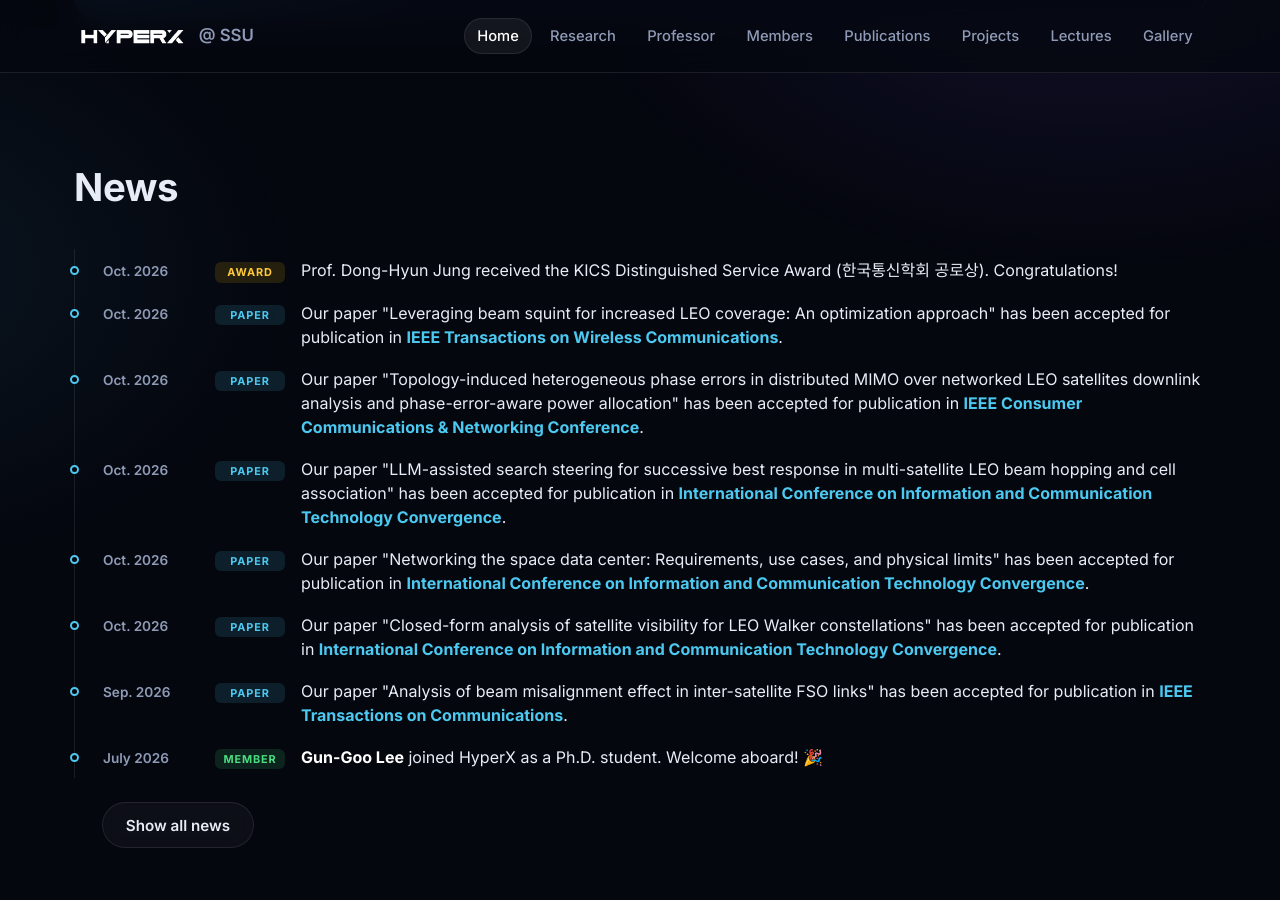
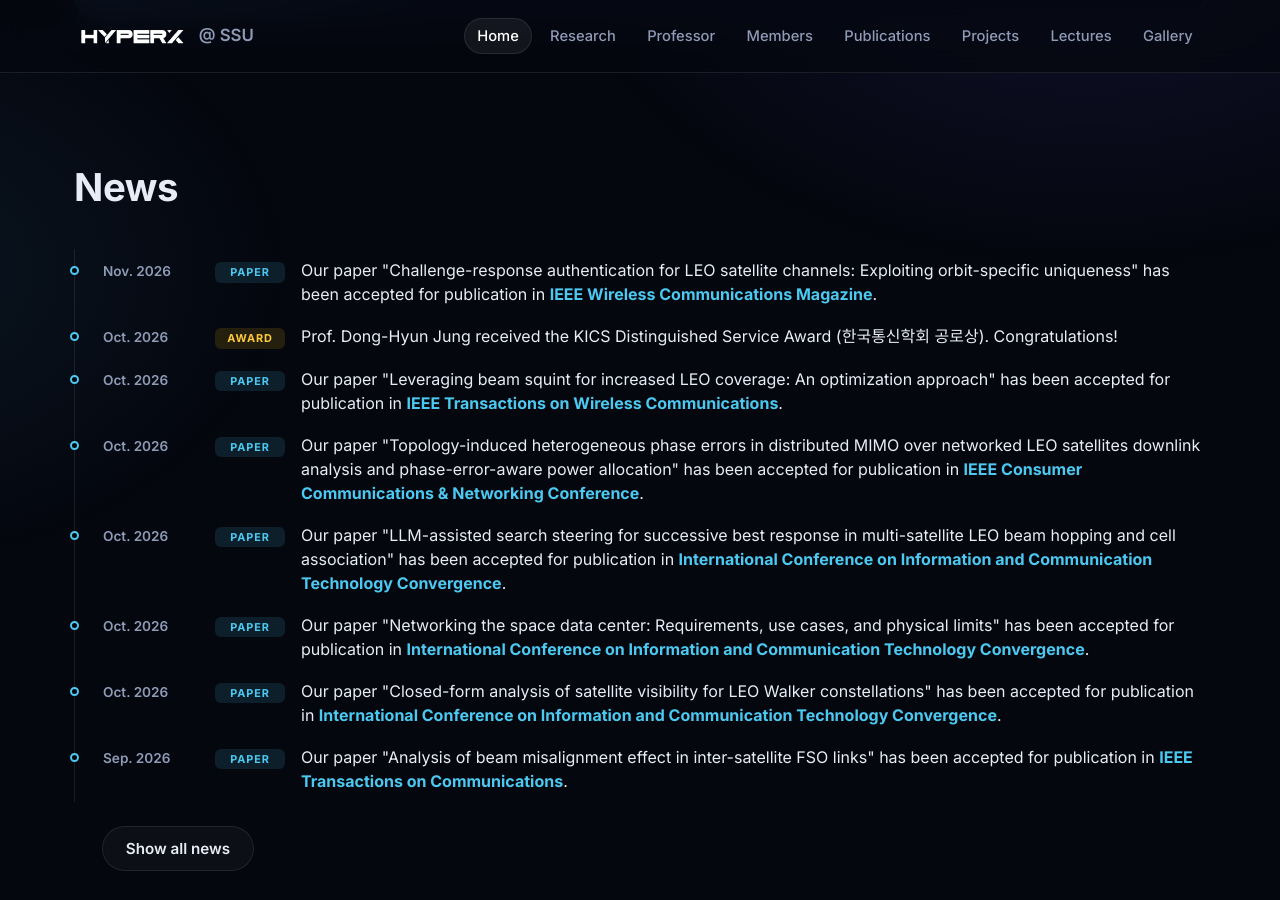
Before and after one commit to hyperx-web/hyperx, a Jekyll site: the page built from index.html, in a window 1280 px wide and 900 px high, scrolled down 2284 px. Built offline with Jekyll 4.4.1, drawn with Linux system fonts in a browser that asks for light colours; some web fonts are replaced.

Commit message:
WCM challenge-response paper accepted
Co-Authored-By: Claude Opus 5.5 <noreply@anthropic.com>

```diff
--- a/_data/news.yml
+++ b/_data/news.yml
@@ -1,5 +1,8 @@
 # 최신 소식 — 맨 위에 새 항목을 추가하세요.
 # type: paper | award | lab | member
+- date: "Nov. 2026"
+  type: paper
+  text: 'Our paper "Challenge-response authentication for LEO satellite channels: Exploiting orbit-specific uniqueness" has been accepted for publication in <em>IEEE Wireless Communications Magazine</em>.'
 - date: "Oct. 2026"
   type: award
   text: 'Prof. Dong-Hyun Jung received the KICS Distinguished Service Award (한국통신학회 공로상). Congratulations!'
--- a/_data/publications.yml
+++ b/_data/publications.yml
@@ -37,15 +37,15 @@
       title: "Joint rate and power allocation for secrecy in artificial noise-aided ambient IoT networks"
       venue: "submitted to IEEE Communications Letters, Apr. 2026"
       research: none   # Research 페이지 추천에서 제외
-    - authors: "J. Lee, S. Tomasin, and D.-H. Jung*"
-      title: "Challenge-response authentication for LEO satellite channels: Exploiting orbit-specific uniqueness"
-      venue: "submitted to IEEE Wireless Communications Magazine, Mar. 2026"
     - authors: "M. Lee†, D.-H. Jung†, S. Kim, H. Kim, and J. Choi"
       title: "System-level evaluation of LEO satellite communications under service-driven traffic dynamics"
       venue: "submitted to IEEE Wireless Communications Magazine, Jan. 2026"
 - category: journal
   group: "Published"
   items:
+    - authors: "J. Lee, S. Tomasin, and D.-H. Jung*"
+      title: "Challenge-response authentication for LEO satellite channels: Exploiting orbit-specific uniqueness"
+      venue: "accepted to IEEE Wireless Communications Magazine, Nov. 2026"
     - authors: "H. Cho, S. Lee, D.-H. Jung, D. J. Love, and J. Choi"
       title: "Leveraging beam squint for increased LEO coverage: An optimization approach"
       venue: "accepted to IEEE Transactions on Wireless Communications, Oct. 2026"
```
